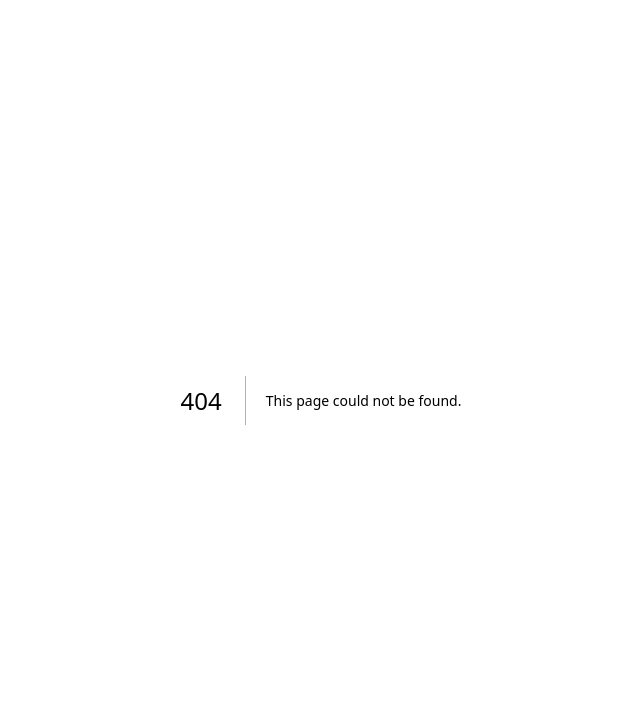
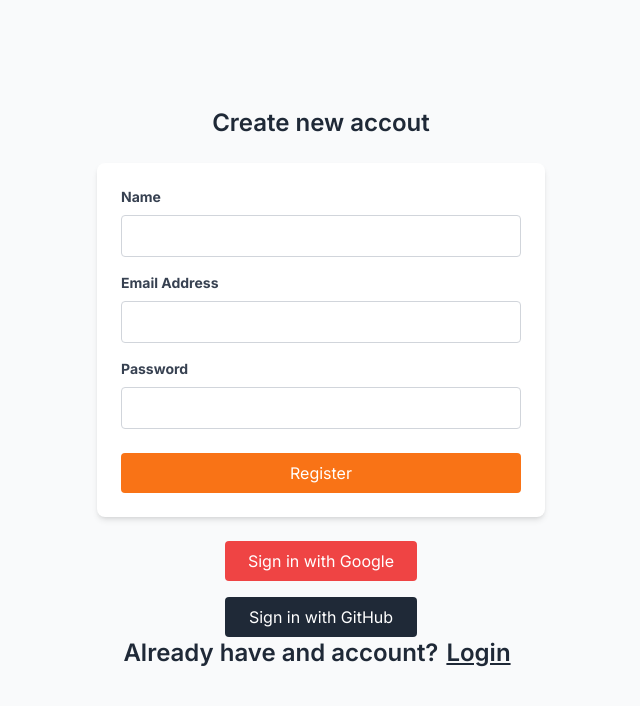
Before and after one commit to witenberg/task-manager, a Next.js app: page /register in a window 1280 px wide. Before the commit this address had no page. Shown: the top 706 px of the page, without its empty margins (319-959 px from the left). Built offline with nearby package versions, Linux system fonts and the light colour scheme; no server answers.

Commit message:
registration + database

```diff
--- a/package.json
+++ b/package.json
@@ -10,6 +10,9 @@
   },
   "dependencies": {
     "babel-plugin-root-import": "^6.6.0",
+    "bcryptjs": "^2.4.3",
+    "mongodb": "^6.8.0",
+    "mongoose": "^8.6.0",
     "next": "14.2.7",
     "next-auth": "^5.0.0-beta.20",
     "react": "^18",
--- /dev/null
+++ b/src/app/api/register/route.js
@@ -0,0 +1,33 @@
+import { NextResponse } from "next/server";
+import { createUser } from "../../../queries/users"
+import bcrypt from "bcryptjs";
+import { dbConnect } from "../../../lib/mongo";
+
+export const POST = async (request) => {
+    const {name, email, password} = await request.json();
+
+    console.log(name, email, password);
+
+    await dbConnect();
+
+    const hashedPassword = await bcrypt.hash(password, 3);
+
+    const newUser = {
+        name,
+        email,
+        password: hashedPassword,
+    }
+
+    await createUser(newUser);
+    /*try {
+        await createUser(newUser);
+    } catch (err) {
+        return new NextResponse(err.message, {
+            status: 500,
+        });
+    }
+*/
+    return new NextResponse("User has been created", {
+        status: 201,
+    });
+}
--- a/src/app/layout.js
+++ b/src/app/layout.js
@@ -1,5 +1,6 @@
 import { Inter } from "next/font/google";
 import "./globals.css";
+import { dbConnect } from "../lib/mongo";
 
 const inter = Inter({ subsets: ["latin"] });
 
@@ -8,7 +9,8 @@ export const metadata = {
   description: "Generated by create next app",
 };
 
-export default function RootLayout({ children }) {
+export default async function RootLayout({ children }) {
+  const conn = await dbConnect();
   return (
     <html lang="en">
       <body className={inter.className}>{children}</body>
--- a/src/app/page.js
+++ b/src/app/page.js
@@ -1,4 +1,5 @@
 import LoginForm from "../components/LoginForm";
+import Link from "next/link";
 
 export default function Home() {
   return (
@@ -7,6 +8,12 @@ export default function Home() {
         Log in to your account
       </p>
       <LoginForm />
+      <p className="text-2xl font-semibold text-gray-800 mb-6">
+        register???
+      <Link href="register" className="mx-2 underline">
+        Register
+      </Link>
+      </p>
     </div>
   );
 }
--- /dev/null
+++ b/src/app/register/page.js
@@ -0,0 +1,22 @@
+import React from "react";
+import RegistrationForm from "../../components/RegistrationForm";
+import Link from "next/link";
+
+const RegisterPage = () => {
+    return (
+        <div className="flex flex-col items-center justify-center min-h-screen bg-gray-50">
+            <p className="text-2xl font-semibold text-gray-800 mb-6">
+                Create new accout
+            </p>
+            <RegistrationForm />
+            <p className="text-2xl font-semibold text-gray-800 mb-6">
+                Already have and account?
+                <Link href="/" className="mx-2 underline">
+                    Login
+                </Link>
+            </p>
+        </div>
+    )
+}
+
+export default RegisterPage;
--- a/src/components/LoginForm.jsx
+++ b/src/components/LoginForm.jsx
@@ -30,11 +30,6 @@ const LoginForm = () => {
 
   return (
     <>
-      {error && (
-        <div className="text-red-500 text-center mb-4">
-          {error}
-        </div>
-      )}
       <form
         className="w-full max-w-md bg-white shadow-md rounded-lg p-6"
         onSubmit={onSubmit}
@@ -72,6 +67,9 @@ const LoginForm = () => {
           Log in
         </button>
       </form>
+      <p className="text-2xl font-semibold text-gray-800 mb-6">
+        or
+      </p>
       <div className="mt-6">
         <SocialLogin />
       </div>
--- /dev/null
+++ b/src/components/RegistrationForm.jsx
@@ -0,0 +1,99 @@
+"use client"
+
+import SocialLogin from "./SocialLogin";
+import { useRouter } from "next/navigation";
+
+const RegistrationForm = () => {
+
+    const router = useRouter();
+
+    async function onSubmit(event){
+        event.preventDefault();
+
+        try {
+            const formData = new FormData(event.currentTarget);
+
+            const name = formData.get('name');
+            const email = formData.get('email');
+            const password = formData.get('password');
+
+            const response = await fetch('/api/register', {
+                method: 'POST',
+                headers: {
+                    "content-type": "application/json",
+                },
+                body: JSON.stringify({
+                    name,
+                    email,
+                    password,
+                })
+            });
+
+            response.status === 201 && router.push('/');
+
+        }catch (e) {
+            console.error(e.message);
+        }
+    }
+
+    return (
+        <>
+            <form
+                className="w-full max-w-md bg-white shadow-md rounded-lg p-6"
+                onSubmit={onSubmit}
+            >
+
+                <div className="mb-4">
+                    <label htmlFor="name" className="block text-gray-700 text-sm font-bold mb-2">
+                        Name
+                    </label>
+                    <input
+                        className="w-full px-3 py-2 border border-gray-300 rounded focus:outline-none focus:ring-2 focus:ring-orange-300"
+                        type="text"
+                        name="name"
+                        id="name"
+                        required
+                    />
+                </div>
+
+                <div className="mb-4">
+                    <label htmlFor="email" className="block text-gray-700 text-sm font-bold mb-2">
+                        Email Address
+                    </label>
+                    <input
+                        className="w-full px-3 py-2 border border-gray-300 rounded focus:outline-none focus:ring-2 focus:ring-orange-300"
+                        type="email"
+                        name="email"
+                        id="email"
+                        required
+                    />
+                </div>
+
+                <div className="mb-6">
+                    <label htmlFor="password" className="block text-gray-700 text-sm font-bold mb-2">
+                        Password
+                    </label>
+                    <input
+                        className="w-full px-3 py-2 border border-gray-300 rounded focus:outline-none focus:ring-2 focus:ring-orange-300"
+                        type="password"
+                        name="password"
+                        id="password"
+                        required
+                    />
+                </div>
+
+                <button
+                    type="submit"
+                    className="w-full bg-orange-500 text-white py-2 rounded hover:bg-orange-600 transition duration-200"
+                >
+                    Register
+                </button>
+            </form>
+            <div className="mt-6">
+                <SocialLogin />
+            </div>
+        </>
+    )
+}
+
+export default RegistrationForm;
--- a/src/components/SocialLogin.jsx
+++ b/src/components/SocialLogin.jsx
@@ -10,7 +10,7 @@ const SocialLogin = () => {
           value="google"
           className="w-48 bg-red-500 text-white py-2 rounded hover:bg-red-600 transition duration-200"
         >
-          Log in with Google
+          Sign in with Google
         </button>
       </form>
       <form action={doSocialLogin}>
@@ -20,7 +20,7 @@ const SocialLogin = () => {
           value="github"
           className="w-48 bg-gray-800 text-white py-2 rounded hover:bg-gray-900 transition duration-200"
         >
-          Log in with GitHub
+          Sign in with GitHub
         </button>
       </form>
     </div>
--- /dev/null
+++ b/src/lib/mongo.js
@@ -0,0 +1,10 @@
+import mongoose from "mongoose";
+
+export async function dbConnect() {
+    try {
+        const conn = await mongoose.connect(String(process.env.MONGODB_CONNECTION_STRING))
+        return conn;
+    } catch (e) {
+        throw new Error(e);
+    }
+};
--- /dev/null
+++ b/src/queries/users.js
@@ -0,0 +1,10 @@
+import { User } from "../app/models/user"
+
+export async function createUser(user){
+    try {
+       const user = await User.create(user);
+    } catch(e) {
+        throw new Error(e);
+    }
+
+}
```
Also changed, not shown: src/app/models/user.js (added), 1 other file (tests, documents, lock files or other folders).
